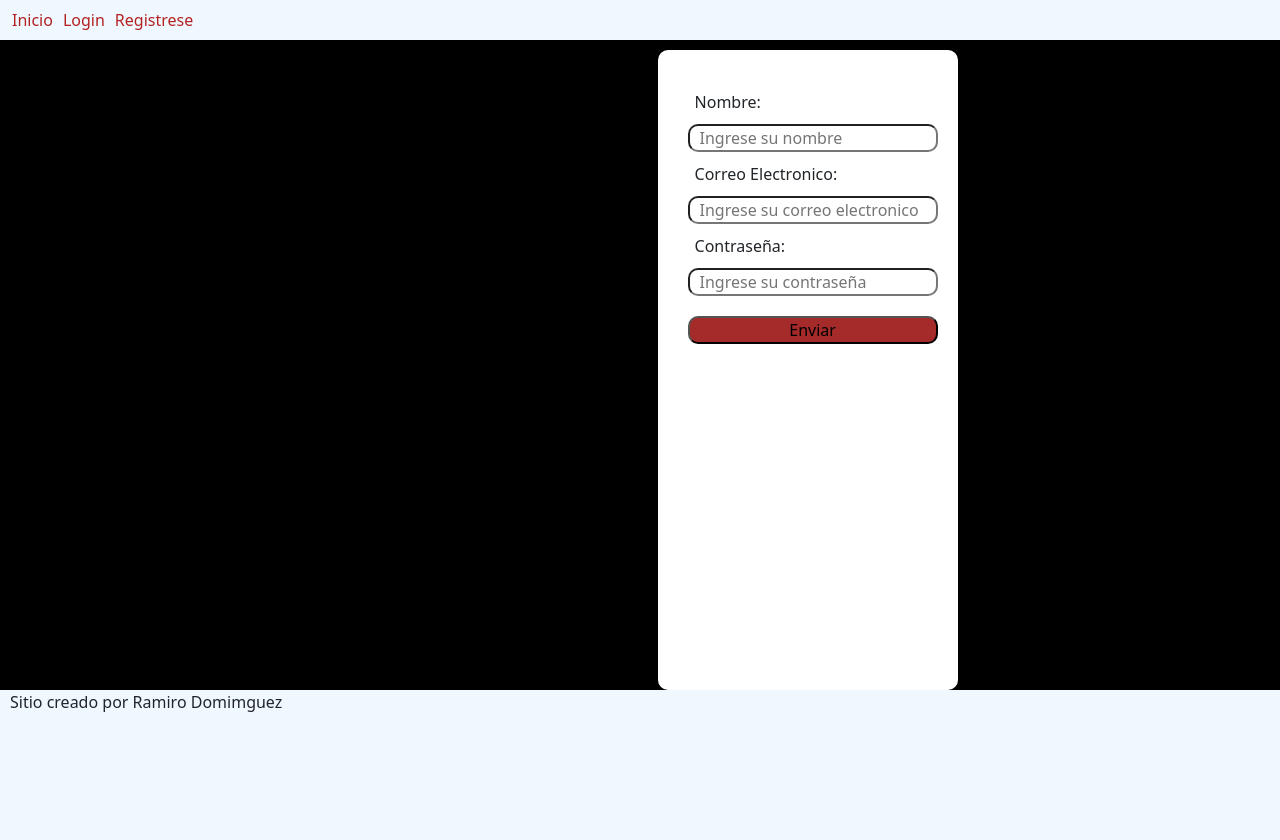
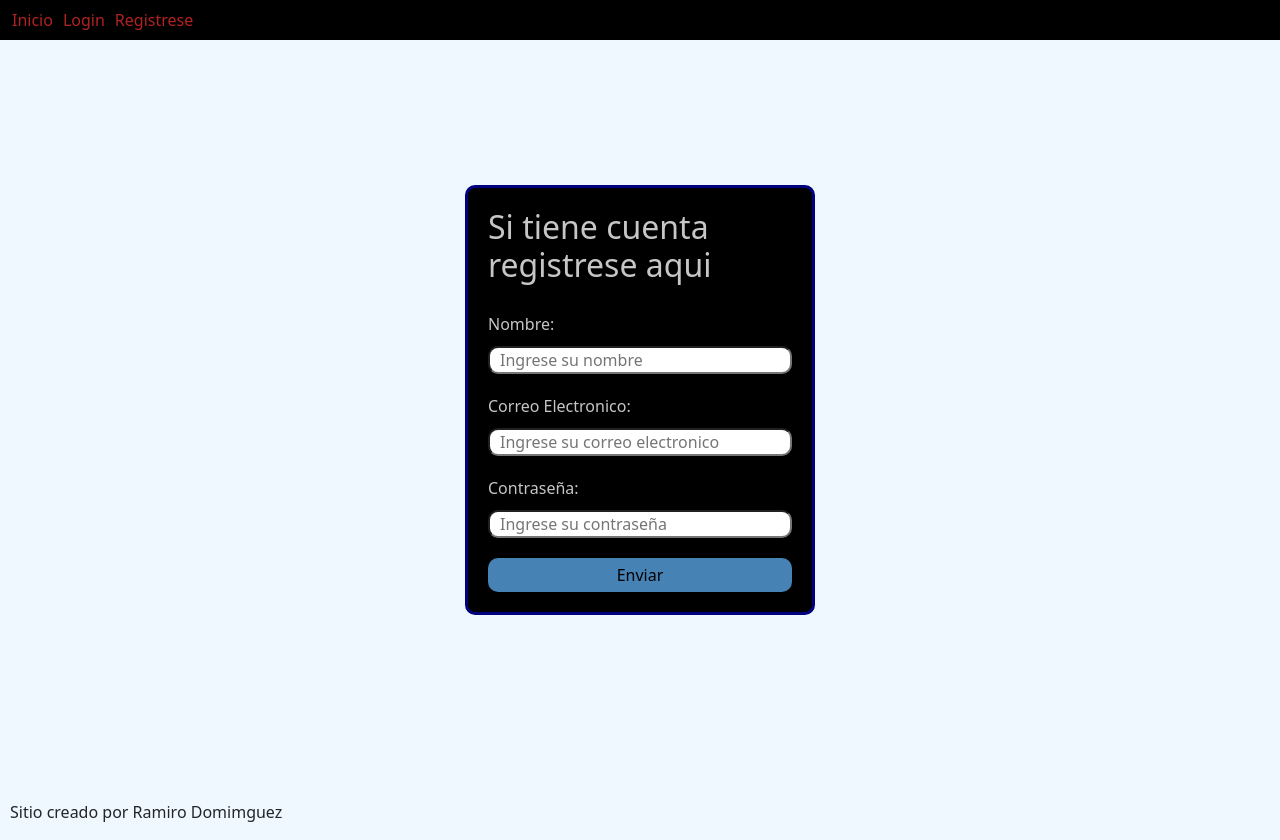
Before and after one commit to Ramiro99-99/proyecto-final, a React (Vite) app: page /Register in a window 1280 px wide. Before the commit the page ends 800 px from the top, so only its background shows below. Built offline with nearby package versions, Linux system fonts and the light colour scheme.

Commit message:
arrangement: arreglo de estilos en card de registro

```diff
--- a/src/style/login.css
+++ b/src/style/login.css
@@ -2,9 +2,7 @@ body{
   background-color: aliceblue;
 }
 
-.nav{
-  background-color: aliceblue;
-}
+
 
 
 .container-card{
@@ -36,14 +34,14 @@ body{
   margin: auto;
 }
 
-.card h1{
+.card-login h1{
   color: rgba(245, 245, 245, 0.808) ;
 }
 
-.card label{
+.card-login label{
 
   width: 100%;
-  color: rgba(245, 245, 245, 0.808);
+  color: rgb(245, 245, 245);
   box-sizing: border-box;
 }
 
@@ -59,12 +57,13 @@ body{
   padding: 5px;
   border-radius: 10px;
   border: none;
-
+   background: steelblue;
   font-size: 1rem;
   cursor: pointer;
 }
 .card-login button:hover{
-  background: rgba(45, 45, 239, 0.679);
+  background-color: rgb(48, 138, 211);
+
 
 }
 
--- a/src/style/register.css
+++ b/src/style/register.css
@@ -1,29 +1,42 @@
+body{
+  background-color: aliceblue;
+}
+
+
 .register{
-  display: flex;
-  justify-content: center;
-  background-color: rgb(0, 0, 0);
-  flex-wrap: wrap;
-
+    display: flex;
+    justify-content: center;
+    align-items: center;
+    flex-wrap:wrap ;
+    min-height: 100vh;
+    padding: 20px;
 }
 
 
 
 
 .card-register{
-  width: 300px;
-  height: 80vh;
+  z-index: 3;
+  width: 100%;
+  max-width: 350px;
+  min-height: 350px;
 
-  margin-top: 50px;
-  padding: 30px;
-  padding-right: 20px;
-  background-color: white;
+   border: 3px solid navy;
+  background-color:black;
+  padding:20px;
   border-radius: 10px;
   display: flex;
   flex-direction: column;
+  justify-content: center;
+  align-items: center;
+  gap: 20px;
+  box-sizing: border-box;
+  align-items: stretch;
+  margin: auto;
 }
-.card-register label {
-  margin-left: 7px;
-  margin-top: 10px;
+
+.card-register h2, label{
+color: rgba(245, 245, 245, 0.808)
 }
 
 
@@ -34,10 +47,18 @@
   padding-left: 10px;
   margin-top: 10px;
 }
+
 .card-register button{
-      width: 100%;
-      margin-top: 20px;
-     border-radius: 10px;
-     background-color: brown;
+  width: 100%;
+  padding: 5px;
+  border-radius: 10px;
+  border: none;
+   background: steelblue;
+  font-size: 1rem;
+  cursor: pointer;
+}
+.card-register button:hover{
+  background-color: rgb(48, 138, 211);
 
-    }
+
+}
--- a/src/views/Register.jsx
+++ b/src/views/Register.jsx
@@ -50,9 +50,9 @@ const Register = () => {
     <Layout>
 
       <section className="register">
-        <h2>Bienvenido al Register </h2>
         <form onSubmit={handleSubmit}>
          <section className="card-register">
+        <h2>Si tiene cuenta registrese aqui</h2>
           <div>
             <label>Nombre:</label>
             <input type="text" placeholder="Ingrese su nombre" onChange={(e)=>(handleUsername(e))} value={username}/>
```
